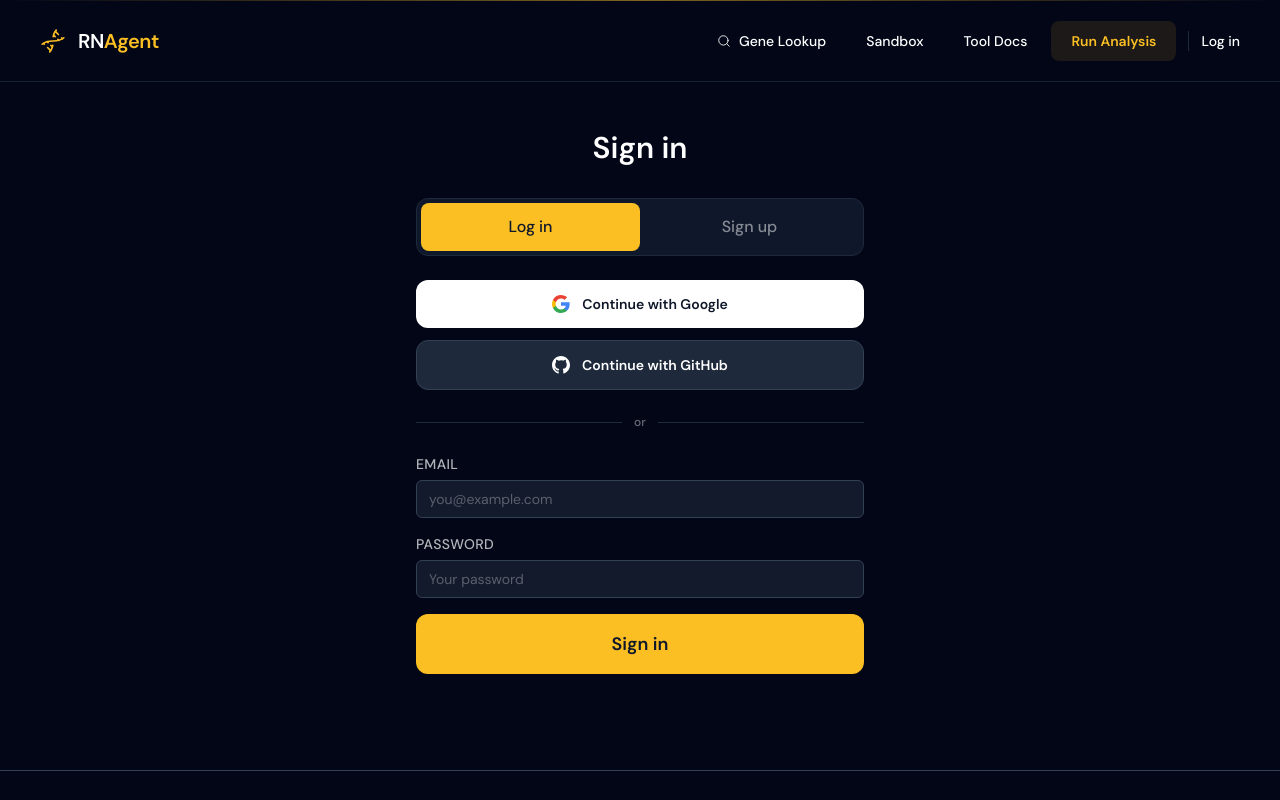
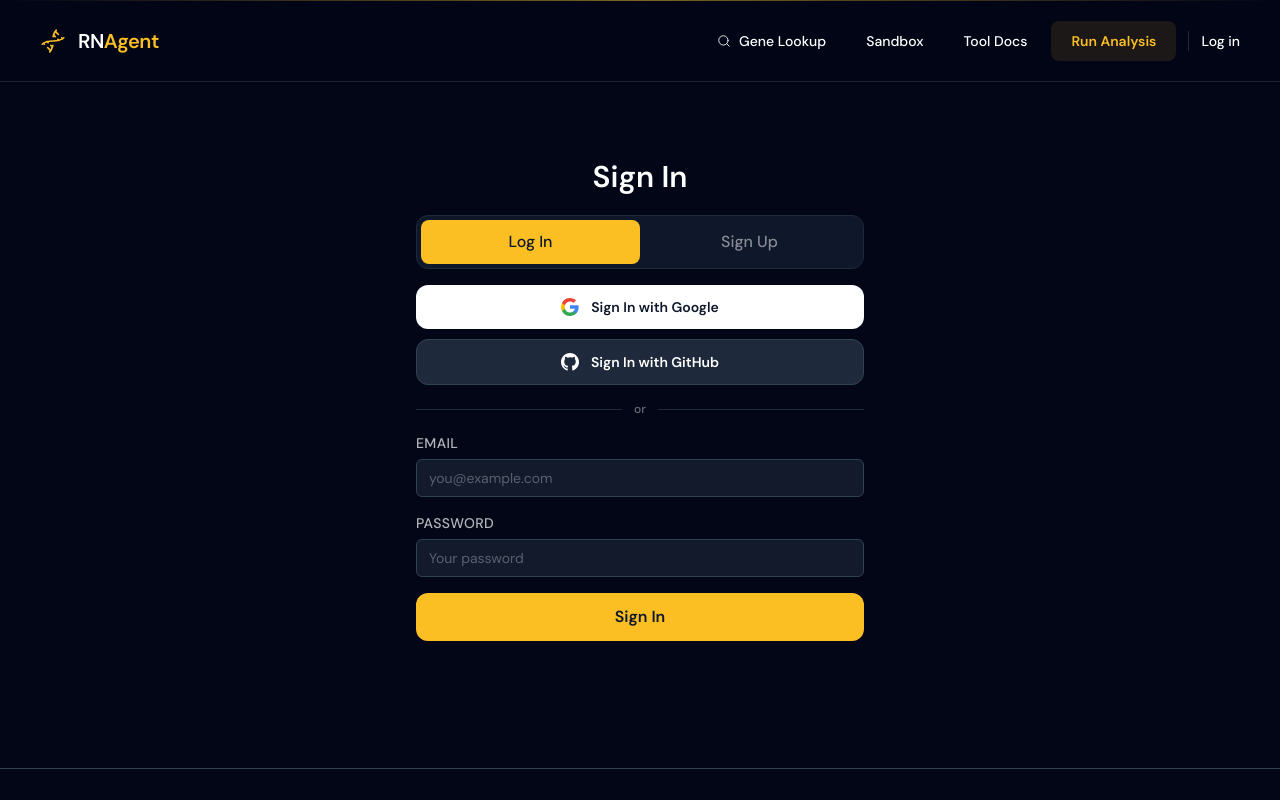
Before and after one commit to nicholaslawrence-hub/compbio_agent_harness, a React (Vite) app in the folder frontend/: page /login in a window 1280 px wide. Shown: the top 800 px of the page. Built offline with nearby package versions, Linux system fonts and the light colour scheme; no server answers.

Commit message:
feat: Login/account page frontend overhaul

```diff
--- a/frontend/src/components/Layout.jsx
+++ b/frontend/src/components/Layout.jsx
@@ -1,17 +1,36 @@
-import { useState } from 'react'
-import { Outlet, NavLink, Link, useLocation } from 'react-router-dom'
-import { Dna, Github, Linkedin, Search, UserCircle2, Menu, X } from 'lucide-react'
+import { useState, useRef, useEffect } from 'react'
+import { Outlet, NavLink, Link, useLocation, useNavigate } from 'react-router-dom'
+import { Dna, Github, Linkedin, Search, UserCircle2, Menu, X, ChevronDown, LogOut } from 'lucide-react'
 import { useAuth } from '../contexts/AuthContext.jsx'
 
 export default function Layout() {
-  const { user, loading } = useAuth()
+  const { user, loading, logout } = useAuth()
   const [menuOpen, setMenuOpen] = useState(false)
+  const [dropdownOpen, setDropdownOpen] = useState(false)
+  const dropdownRef = useRef(null)
+  const navigate = useNavigate()
   const location = useLocation()
   const fullBleed = location.pathname.startsWith('/sandbox')
 
+  useEffect(() => {
+    function handleClickOutside(e) {
+      if (dropdownRef.current && !dropdownRef.current.contains(e.target)) {
+        setDropdownOpen(false)
+      }
+    }
+    document.addEventListener('mousedown', handleClickOutside)
+    return () => document.removeEventListener('mousedown', handleClickOutside)
+  }, [])
+
+  const handleLogout = () => {
+    logout()
+    setDropdownOpen(false)
+    navigate('/')
+  }
+
   return (
     <div className="min-h-screen flex flex-col">
-      {!fullBleed && <header className="sticky top-0 z-50 bg-slate-950">
+      {!fullBleed && <header className="fixed top-0 left-0 right-0 z-50 bg-slate-950/90 backdrop-blur-md">
         <div className="h-px bg-gradient-to-r from-transparent via-amber-400/50 to-transparent" />
         <div className="max-w-[1440px] mx-auto px-4 sm:px-10 h-16 sm:h-20 flex items-center justify-between">
 
@@ -87,13 +106,35 @@ export default function Layout() {
 
             {!loading && (
               user ? (
-                <Link
-                  to="/account"
-                  className="flex items-center gap-2 pl-3 ml-1 border-l border-slate-800 text-sm text-white hover:text-white transition-colors duration-150"
-                >
-                  <UserCircle2 size={18} strokeWidth={1.5} />
-                  <span className="font-medium">{user.name.split(' ')[0]}</span>
-                </Link>
+                <div className="relative ml-1 pl-3 border-l border-slate-800" ref={dropdownRef}>
+                  <button
+                    onClick={() => setDropdownOpen(o => !o)}
+                    className="flex items-center gap-2 text-sm text-white hover:text-amber-400 transition-colors duration-150"
+                  >
+                    <UserCircle2 size={18} strokeWidth={1.5} />
+                    <span className="font-medium">{user.name.split(' ')[0]}</span>
+                    <ChevronDown size={14} className={`transition-transform duration-150 ${dropdownOpen ? 'rotate-180' : ''}`} />
+                  </button>
+                  {dropdownOpen && (
+                    <div className="absolute right-0 top-full mt-2 w-44 rounded-xl border border-slate-800 bg-slate-950 shadow-xl overflow-hidden">
+                      <Link
+                        to="/account"
+                        onClick={() => setDropdownOpen(false)}
+                        className="flex items-center gap-2.5 px-4 py-3 text-sm text-white/80 hover:text-white hover:bg-slate-800/60 transition-colors duration-150"
+                      >
+                        <UserCircle2 size={15} strokeWidth={1.5} />
+                        My Account
+                      </Link>
+                      <button
+                        onClick={handleLogout}
+                        className="w-full flex items-center gap-2.5 px-4 py-3 text-sm text-red-400/80 hover:text-red-400 hover:bg-slate-800/60 transition-colors duration-150 border-t border-slate-800"
+                      >
+                        <LogOut size={15} strokeWidth={1.5} />
+                        Log Out
+                      </button>
+                    </div>
+                  )}
+                </div>
               ) : (
                 <Link
                   to="/login"
@@ -203,7 +244,7 @@ export default function Layout() {
         <div className="h-px bg-slate-800/80" />
       </header>}
 
-      <main className={fullBleed ? 'flex-1 w-full p-0' : 'flex-1 max-w-[1440px] mx-auto w-full px-4 sm:px-10 py-6 sm:py-10'}>
+      <main className={fullBleed ? 'flex-1 w-full p-0' : 'flex-1 max-w-[1440px] mx-auto w-full px-4 sm:px-10 py-6 sm:py-10 pt-[calc(4rem+1.5rem)] sm:pt-[calc(5rem+2.5rem)]'}>
         <Outlet />
       </main>
 
--- a/frontend/src/pages/AccountPage.jsx
+++ b/frontend/src/pages/AccountPage.jsx
@@ -66,19 +66,26 @@ export default function AccountPage() {
       </div>
 
       {/* Quick actions */}
-      <div className="grid grid-cols-2 gap-4">
+      <div className="grid grid-cols-1 sm:grid-cols-3 gap-4">
         <Link
           to="/run"
           className="rounded-xl border border-amber-500/30 bg-amber-400/5 hover:bg-amber-400/10 p-6 transition-colors duration-150"
         >
-          <p className="text-amber-400 font-semibold mb-1">New analysis</p>
+          <p className="text-amber-400 font-semibold mb-1">New Analysis</p>
           <p className="text-sm text-white/40">Upload a count matrix and launch the agentic network</p>
+        </Link>
+        <Link
+          to="/sandbox"
+          className="rounded-xl border border-slate-800 bg-slate-900/50 hover:bg-slate-900 p-6 transition-colors duration-150"
+        >
+          <p className="text-white font-semibold mb-1">Sandbox</p>
+          <p className="text-sm text-white/40">Build and deploy a custom agent network</p>
         </Link>
         <Link
           to="/gene/EGFR"
           className="rounded-xl border border-slate-800 bg-slate-900/50 hover:bg-slate-900 p-6 transition-colors duration-150"
         >
-          <p className="text-white font-semibold mb-1">Gene lookup</p>
+          <p className="text-white font-semibold mb-1">Gene Lookup</p>
           <p className="text-sm text-white/40">Search protein, drug, and literature data by gene</p>
         </Link>
       </div>
--- a/frontend/src/pages/LoginPage.jsx
+++ b/frontend/src/pages/LoginPage.jsx
@@ -58,52 +58,54 @@ export default function LoginPage() {
     }
   }
 
+  const oauthVerb = tab === 'login' ? 'Sign In' : 'Sign Up'
+
   return (
     <div className="min-h-[70vh] flex items-center justify-center">
       <div className="w-full max-w-md">
 
-        <div className="mb-8 text-center">
+        <div className="mb-5 text-center">
           <h1 className="text-3xl font-bold text-white">
-            {tab === 'login' ? 'Sign in' : 'Create account'}
+            {tab === 'login' ? 'Sign In' : 'Create Account'}
           </h1>
         </div>
 
         {/* Tab toggle */}
-        <div className="flex rounded-xl border border-slate-800 p-1 mb-6 bg-slate-900">
+        <div className="flex rounded-xl border border-slate-800 p-1 mb-4 bg-slate-900">
           {['login', 'register'].map(t => (
             <button
               key={t}
               onClick={() => { setTab(t); setError('') }}
-              className={`flex-1 py-3 text-base font-medium rounded-lg transition-colors duration-150 ${
+              className={`flex-1 py-2.5 text-base font-medium rounded-lg transition-colors duration-150 ${
                 tab === t
                   ? 'bg-amber-400 text-slate-900'
                   : 'text-white/50 hover:text-white'
               }`}
             >
-              {t === 'login' ? 'Log in' : 'Sign up'}
+              {t === 'login' ? 'Log In' : 'Sign Up'}
             </button>
           ))}
         </div>
 
         {/* OAuth buttons */}
-        <div className="space-y-3 mb-6">
+        <div className="space-y-2.5 mb-4">
           <a
             href={`${BASE}/auth/google/login`}
-            className="flex items-center justify-center gap-3 w-full bg-white hover:bg-slate-100 text-slate-900 font-semibold text-sm py-3.5 rounded-xl transition-colors duration-150"
+            className="flex items-center justify-center gap-3 w-full bg-white hover:bg-slate-100 text-slate-900 font-semibold text-sm py-3 rounded-xl transition-colors duration-150"
           >
             <GoogleIcon />
-            Continue with Google
+            {oauthVerb} with Google
           </a>
           <a
             href={`${BASE}/auth/github/login`}
-            className="flex items-center justify-center gap-3 w-full bg-slate-800 hover:bg-slate-700 border border-slate-700 text-white font-semibold text-sm py-3.5 rounded-xl transition-colors duration-150"
+            className="flex items-center justify-center gap-3 w-full bg-slate-800 hover:bg-slate-700 border border-slate-700 text-white font-semibold text-sm py-3 rounded-xl transition-colors duration-150"
           >
             <GitHubIcon />
-            Continue with GitHub
+            {oauthVerb} with GitHub
           </a>
         </div>
 
-        <div className="flex items-center gap-3 mb-6">
+        <div className="flex items-center gap-3 mb-4">
           <div className="flex-1 h-px bg-slate-800" />
           <span className="text-xs text-white/40 font-medium">or</span>
           <div className="flex-1 h-px bg-slate-800" />
@@ -156,9 +158,9 @@ export default function LoginPage() {
           <button
             type="submit"
             disabled={loading}
-            className="w-full bg-amber-400 hover:bg-amber-300 disabled:opacity-50 text-slate-900 font-bold py-4 rounded-xl transition-colors duration-150 text-lg mt-2"
+            className="w-full bg-amber-400 hover:bg-amber-300 disabled:opacity-50 text-slate-900 font-bold py-3 rounded-xl transition-colors duration-150 text-base mt-1"
           >
-            {loading ? 'Please wait…' : tab === 'login' ? 'Sign in' : 'Create account'}
+            {loading ? 'Please wait…' : tab === 'login' ? 'Sign In' : 'Create Account'}
           </button>
         </form>
 
```
